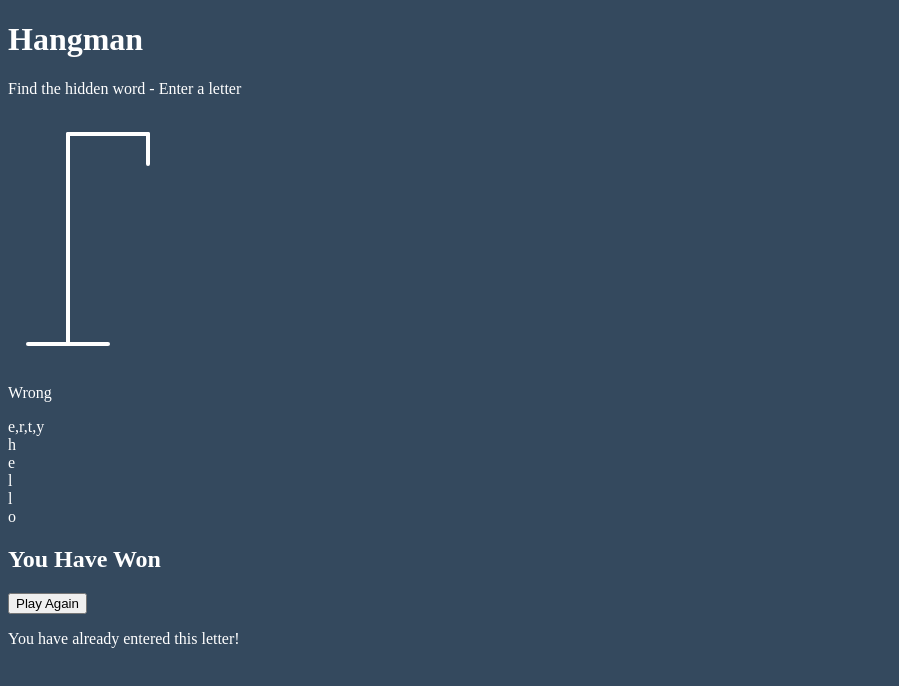
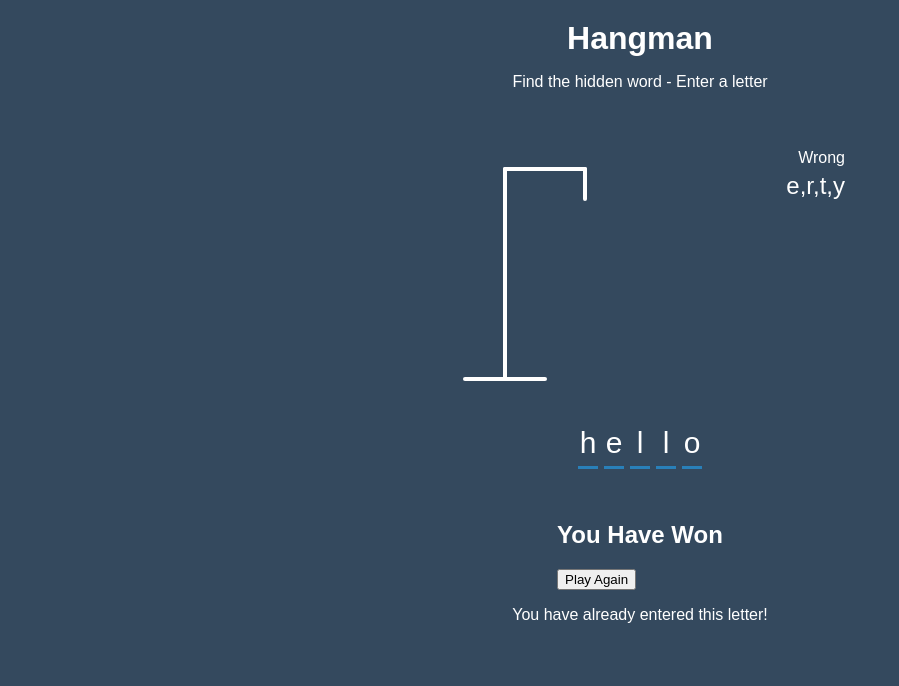
Before and after one commit to lohithpuvvala/Hangman-Game-Project, a plain HTML site: page index.html in a window 1280 px wide. Shown: the whole page, without its empty margins (0-899 px from the left). Drawn offline with Linux system fonts and the light colour scheme.

Commit message:
Updated CSS. Added Styling for body, h1, game-container, figure-container, figure-part, wrong-letter-container, wrong-letter-container p, wrong-letter-container span, word, letter classes

```diff
--- a/style.css
+++ b/style.css
@@ -5,6 +5,26 @@
 body {
   background-color: #34495e;
   color: white;
+  font-family: Arial, Helvetica, sans-serif;
+  display: flex;
+  flex-direction: column;
+  align-items: center;
+  justify-content: center;
+  height: 80vh;
+  margin: 0;
+  overflow: hidden;
+}
+
+h1 {
+  margin: 20px 0 0;
+}
+
+.game-container {
+  padding: 20px 30px;
+  position: relative;
+  margin: auto;
+  height: 350px;
+  width: 450px;
 }
 
 .figure-container {
@@ -17,3 +37,39 @@ body {
 .figure-part {
   display: none;
 }
+
+.wrong-letters-container {
+  position: absolute;
+  top: 20px;
+  right: 20px;
+  display: flex;
+  flex-direction: column;
+  text-align: right;
+}
+
+.wrong-letters-container p {
+  margin: 0 0 5px;
+}
+
+.wrong-letters-container span {
+  font-size: 24px;
+}
+
+.word {
+  display: flex;
+  position: absolute;
+  bottom: 10px;
+  left: 50%;
+  transform: translateX(-50%);
+}
+
+.letter {
+  border-bottom: 3px solid #2980b9;
+  display: inline-flex;
+  font-size: 30px;
+  align-items: center;
+  justify-content: center;
+  margin: 0 3px;
+  height: 50px;
+  width: 20px;
+}
```
